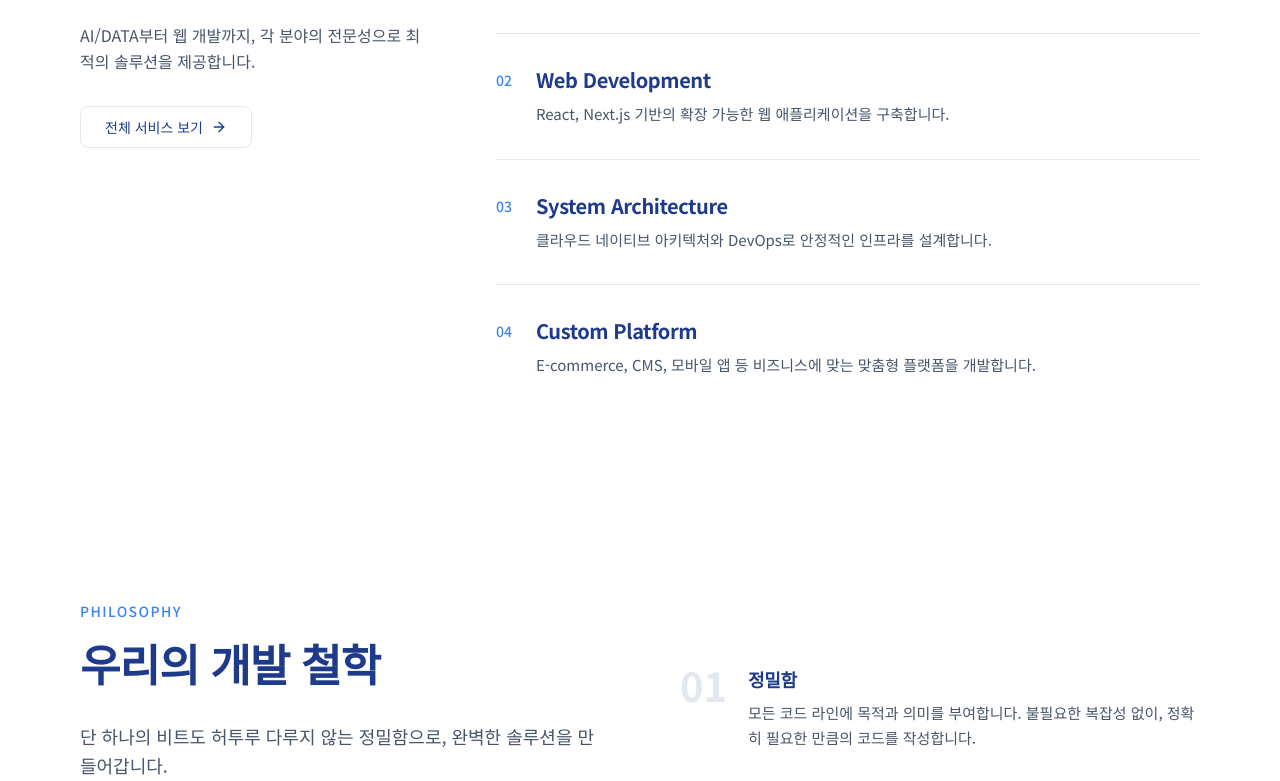
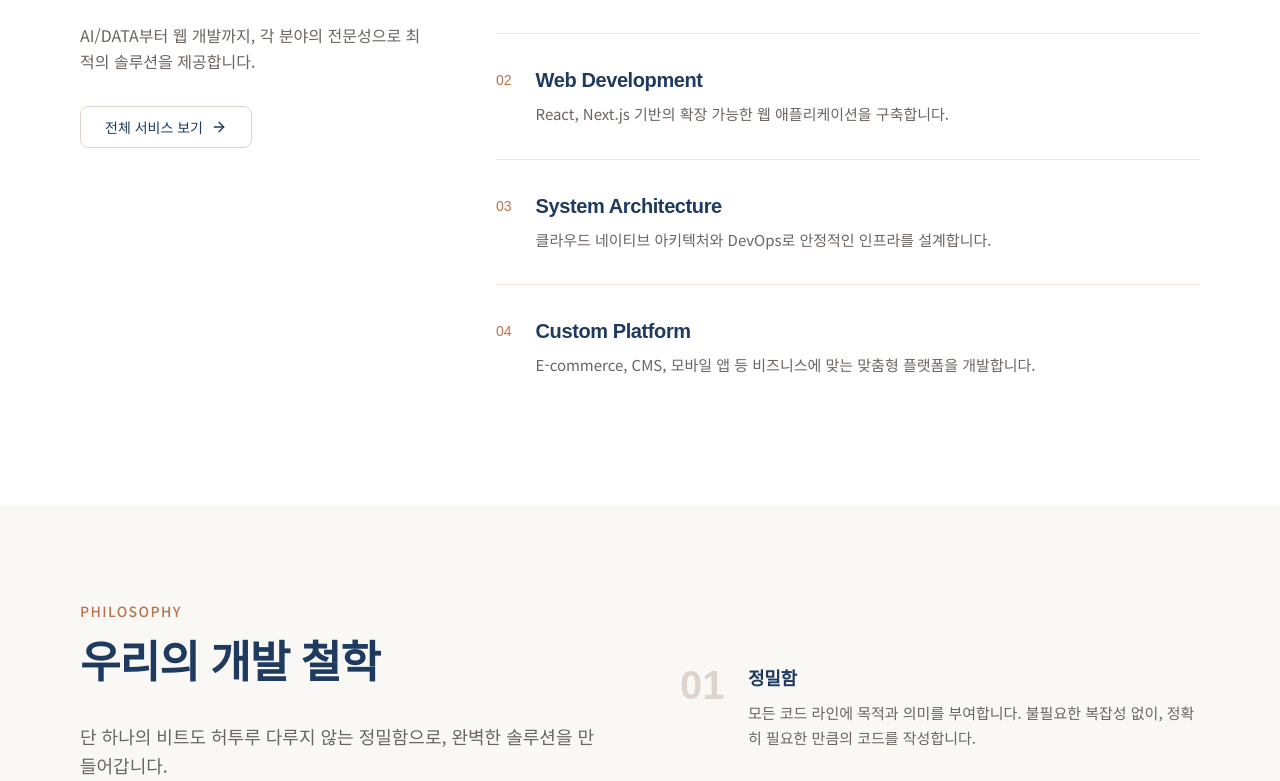
Before and after one commit to developers-dev/hanbit-corp, a Next.js app: page / in a window 1280 px wide. Shown: the part 1059-1840 px from the top of the page. Built offline with nearby package versions, Linux system fonts and the light colour scheme.

Commit message:
Revert "style: 쿨 프로페셔널 테마로 전환"
This reverts commit 2cebad4b0243c3ebf2a961ccb65db0843903c407.

```diff
--- a/src/app/globals.css
+++ b/src/app/globals.css
@@ -4,38 +4,39 @@
 @custom-variant dark (&:is(.dark *));
 
 @theme inline {
-  /* Brand — cool blue spectrum */
-  --color-navy: #1e3a8a;
-  --color-navy-light: #2563eb;
-  --color-navy-dark: #172554;
+  /* Brand Colors */
+  --color-navy: #1e3a5f;
+  --color-navy-light: #2a4f7a;
+  --color-navy-dark: #142a47;
 
-  --color-copper: #3b82f6;
-  --color-copper-light: #60a5fa;
-  --color-copper-bg: #eff6ff;
+  --color-copper: #b8734a;
+  --color-copper-light: #d4956e;
+  --color-copper-bg: #fdf5ef;
 
-  /* Cool Neutrals (slate-tinted) */
-  --color-warm-50: #ffffff;
-  --color-warm-100: #f8fafc;
-  --color-warm-200: #f1f5f9;
-  --color-warm-300: #e2e8f0;
-  --color-warm-400: #94a3b8;
-  --color-warm-500: #64748b;
-  --color-warm-600: #475569;
-  --color-warm-700: #334155;
-  --color-warm-800: #1e293b;
-  --color-warm-900: #0f172a;
+  /* Warm Neutrals */
+  --color-warm-50: #faf8f5;
+  --color-warm-100: #f2ede8;
+  --color-warm-200: #e8e0d8;
+  --color-warm-300: #ddd5cb;
+  --color-warm-400: #c8beb2;
+  --color-warm-500: #9a928a;
+  --color-warm-600: #6b6460;
+  --color-warm-700: #4a4440;
+  --color-warm-800: #2d2926;
+  --color-warm-900: #1a1714;
 
-  --color-warm-border: #e2e8f0;
+  /* Border */
+  --color-warm-border: #ebe5dd;
 
-  /* Fonts — all sans-serif for clean corporate look */
+  /* Fonts */
   --font-sans: var(--font-sans-kr), -apple-system, BlinkMacSystemFont, "Segoe UI", sans-serif;
-  --font-serif: var(--font-sans-kr), -apple-system, BlinkMacSystemFont, "Segoe UI", sans-serif;
+  --font-serif: var(--font-serif-kr), Georgia, "Times New Roman", serif;
 }
 
 @layer base {
   ::selection {
-    background-color: var(--color-navy-light);
-    color: #ffffff;
+    background-color: var(--color-navy);
+    color: var(--color-warm-50);
   }
 
   body {
@@ -45,7 +46,7 @@
   }
 
   h1, h2, h3 {
-    font-family: var(--font-sans);
+    font-family: var(--font-serif);
     color: var(--color-navy);
     letter-spacing: -0.02em;
     line-height: 1.2;
--- a/src/app/layout.tsx
+++ b/src/app/layout.tsx
@@ -1,11 +1,17 @@
 import type { Metadata } from "next"
-import { Noto_Sans_KR } from "next/font/google"
+import { Noto_Sans_KR, Noto_Serif_KR } from "next/font/google"
 import "./globals.css"
 
 const sansKR = Noto_Sans_KR({
   subsets: ["latin"],
   variable: "--font-sans-kr",
   weight: ["300", "400", "500", "700"],
+})
+
+const serifKR = Noto_Serif_KR({
+  subsets: ["latin"],
+  variable: "--font-serif-kr",
+  weight: ["400", "600", "700", "900"],
 })
 
 export const metadata: Metadata = {
@@ -19,7 +25,7 @@ export default function RootLayout({
   children: React.ReactNode
 }>) {
   return (
-    <html lang="ko" className={`${sansKR.variable} antialiased`}>
+    <html lang="ko" className={`${sansKR.variable} ${serifKR.variable} antialiased`}>
       <body className="min-h-screen bg-warm-50 text-warm-800 font-sans">
         {children}
       </body>
```
